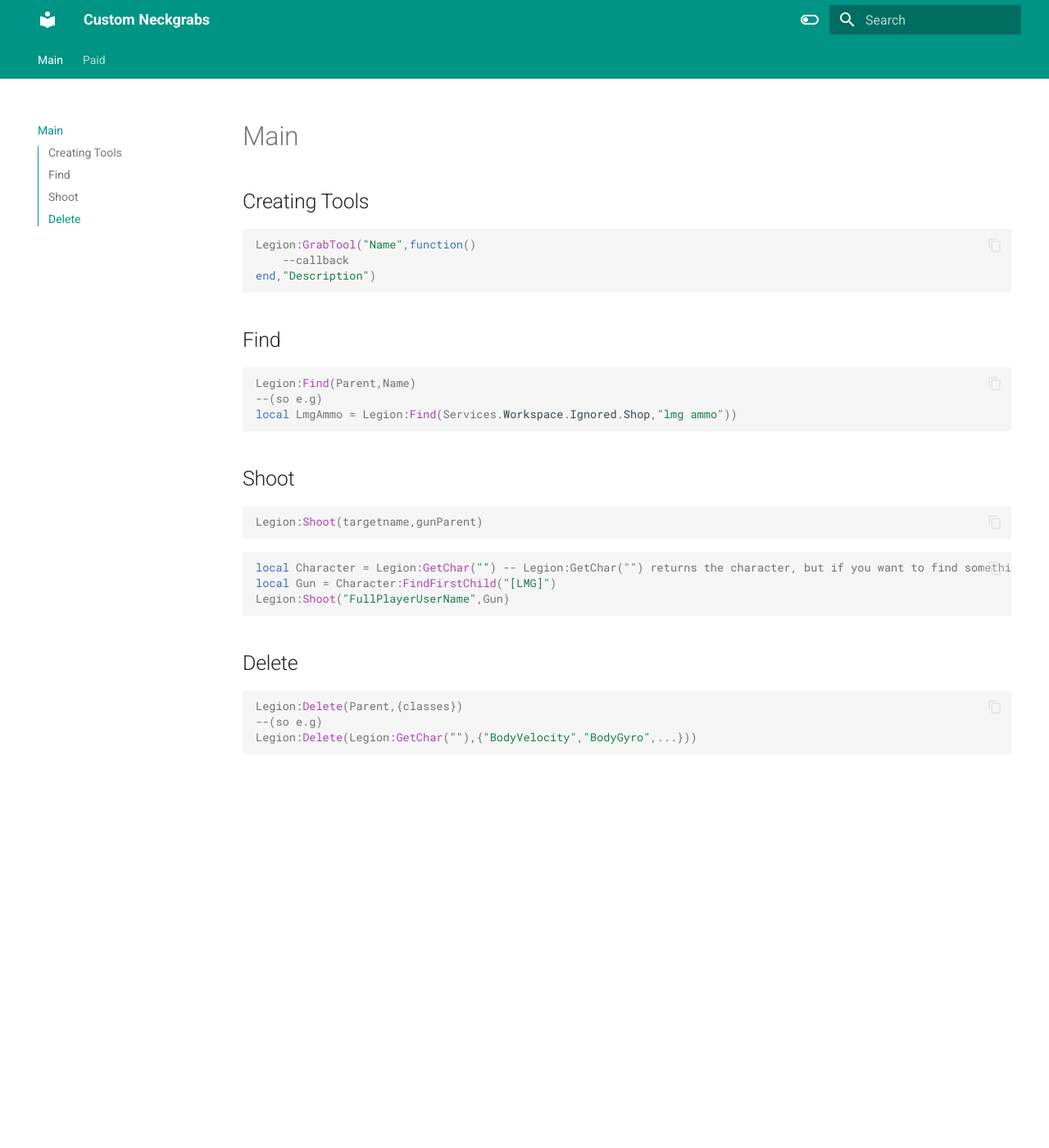
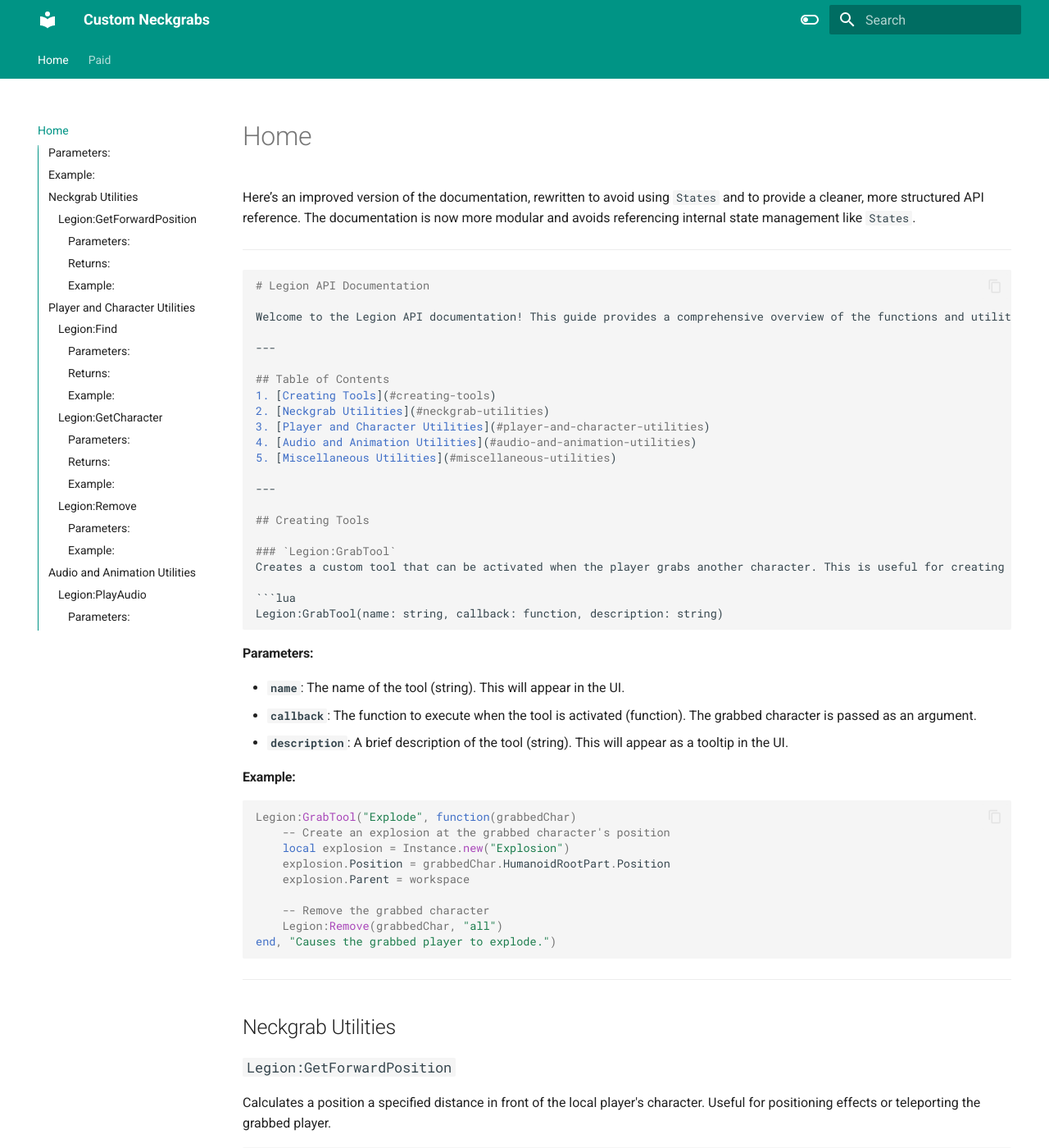
Before and after one commit to penguin-cmyk/neckgrab-documentation, an MkDocs documentation site: the page built from docs/index.md, in a window 1280 px wide and 1400 px high. Shown: the whole window at 82% size. Built offline with MkDocs 1.6.1 and Material for MkDocs 9.7.7, drawn with Linux system fonts in a browser that asks for light colours; some of the changed text lies outside the part shown.

Commit message:
Update index.md

````diff
--- a/docs/index.md
+++ b/docs/index.md
@@ -1,28 +1,144 @@
-# Main
+Here’s an improved version of the documentation, rewritten to avoid using `States` and to provide a cleaner, more structured API reference. The documentation is now more modular and avoids referencing internal state management like `States`.
+
+---
+
+```markdown
+# Legion API Documentation
+
+Welcome to the Legion API documentation! This guide provides a comprehensive overview of the functions and utilities available in the Legion API. These functions are accessible through the global `Legion` table.
+
+---
+
+## Table of Contents
+1. [Creating Tools](#creating-tools)
+2. [Neckgrab Utilities](#neckgrab-utilities)
+3. [Player and Character Utilities](#player-and-character-utilities)
+4. [Audio and Animation Utilities](#audio-and-animation-utilities)
+5. [Miscellaneous Utilities](#miscellaneous-utilities)
+
+---
+
 ## Creating Tools
+
+### `Legion:GrabTool`
+Creates a custom tool that can be activated when the player grabs another character. This is useful for creating unique neckgrab abilities.
+
 ```lua
-Legion:GrabTool("Name",function()
-    --callback
-end,"Description")
+Legion:GrabTool(name: string, callback: function, description: string)
 ```
-## Find
+
+#### Parameters:
+- **`name`**: The name of the tool (string). This will appear in the UI.
+- **`callback`**: The function to execute when the tool is activated (function). The grabbed character is passed as an argument.
+- **`description`**: A brief description of the tool (string). This will appear as a tooltip in the UI.
+
+#### Example:
 ```lua
-Legion:Find(Parent,Name)
---(so e.g)
-local LmgAmmo = Legion:Find(Services.Workspace.Ignored.Shop,"lmg ammo"))
+Legion:GrabTool("Explode", function(grabbedChar)
+    -- Create an explosion at the grabbed character's position
+    local explosion = Instance.new("Explosion")
+    explosion.Position = grabbedChar.HumanoidRootPart.Position
+    explosion.Parent = workspace
+
+    -- Remove the grabbed character
+    Legion:Remove(grabbedChar, "all")
+end, "Causes the grabbed player to explode.")
 ```
-## Shoot
+
+---
+
+## Neckgrab Utilities
+
+### `Legion:GetForwardPosition`
+Calculates a position a specified distance in front of the local player's character. Useful for positioning effects or teleporting the grabbed player.
+
 ```lua
-Legion:Shoot(targetname,gunParent)
+Legion:GetForwardPosition(distance: number) -> Vector3
 ```
+
+#### Parameters:
+- **`distance`**: The distance in studs to calculate the position in front of the character (number).
+
+#### Returns:
+- A `Vector3` representing the calculated position.
+
+#### Example:
 ```lua
-local Character = Legion:GetChar("") -- Legion:GetChar("") returns the character, but if you want to find something in the character you can do Legion:GetChar("BodyEffects") e.g
-local Gun = Character:FindFirstChild("[LMG]")
-Legion:Shoot("FullPlayerUserName",Gun)
+local forwardPosition = Legion:GetForwardPosition(10)
+print("Forward position:", forwardPosition)
 ```
-## Delete
+
+---
+
+## Player and Character Utilities
+
+### `Legion:Find`
+Searches for a descendant within a parent object based on a name (case-insensitive). Useful for locating specific items or players.
+
 ```lua
-Legion:Delete(Parent,{classes})
---(so e.g)
-Legion:Delete(Legion:GetChar(""),{"BodyVelocity","BodyGyro",...}))
+Legion:Find(parent: Instance, name: string) -> Instance?
 ```
+
+#### Parameters:
+- **`parent`**: The object to search within (Instance).
+- **`name`**: The name (or part of the name) of the object to find (string).
+
+#### Returns:
+- The found object (Instance) or `nil` if not found.
+
+#### Example:
+```lua
+local lmgAmmo = Legion:Find(workspace.Ignored.Shop, "lmg ammo")
+if lmgAmmo then
+    Legion:BuyItem(lmgAmmo)
+end
+```
+
+### `Legion:GetCharacter`
+Returns the local player's character or a specific child of the character.
+
+```lua
+Legion:GetChar(option: string?) -> Instance?
+```
+
+#### Parameters:
+- **`option`**: (Optional) The name of a child object to find within the character (string). If omitted, returns the character model itself.
+
+#### Returns:
+- The character model (Model) or the found child object (Instance), or `nil` if the child is not found.
+
+#### Example:
+```lua
+local character = Legion:GetChar()
+local rootPart = Legion:GetChar("HumanoidRootPart")
+```
+
+### `Legion:Remove`
+Removes a limb or all limbs from a character.
+
+```lua
+Legion:Remove(character: Model, part: string)
+```
+
+#### Parameters:
+- **`character`**: The character model to remove the limb from (Model).
+- **`part`**: The name of the limb to remove (string), or `"all"` to remove all limbs.
+
+#### Example:
+```lua
+Legion:Remove(grabbedChar, "all")
+```
+
+---
+
+## Audio and Animation Utilities
+
+### `Legion:PlayAudio`
+Plays an audio file using its asset ID.
+
+```lua
+Legion:PlayAudio(id: number)
+```
+
+#### Parameters:
+-
````
